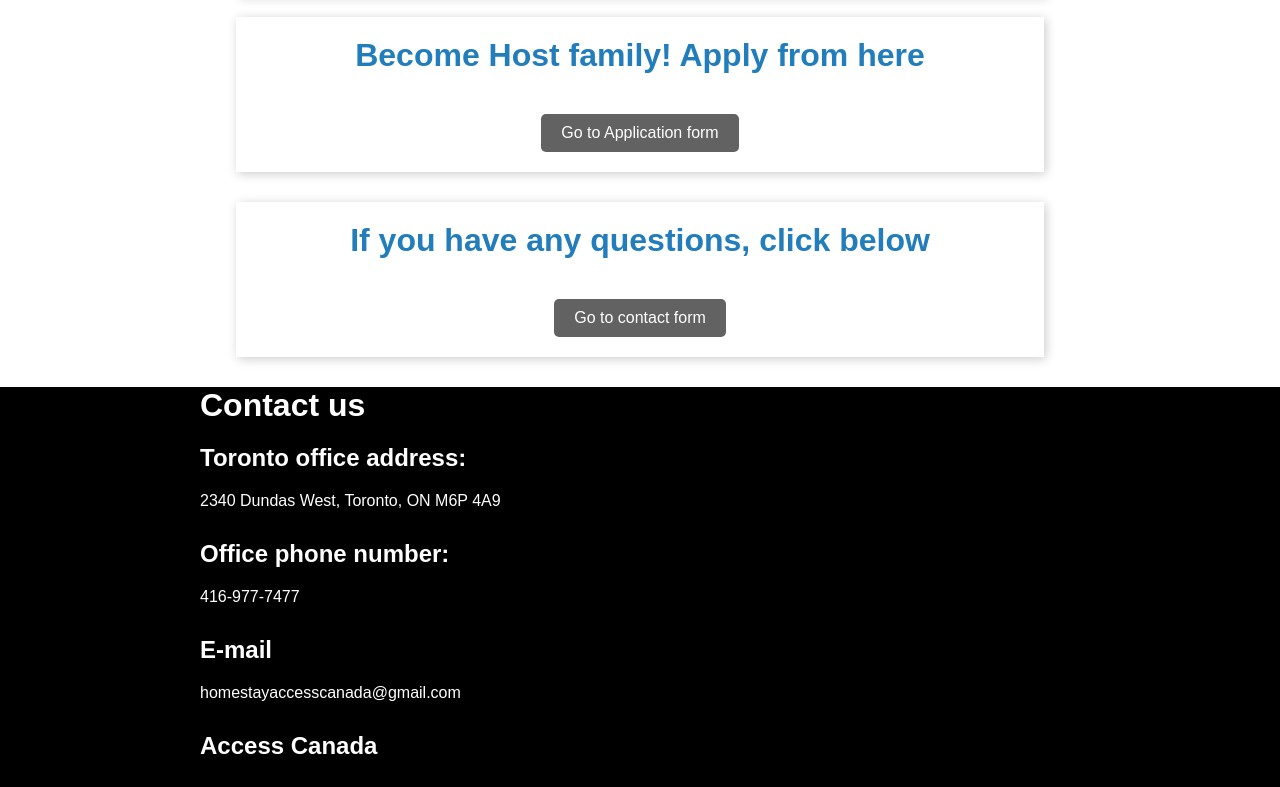
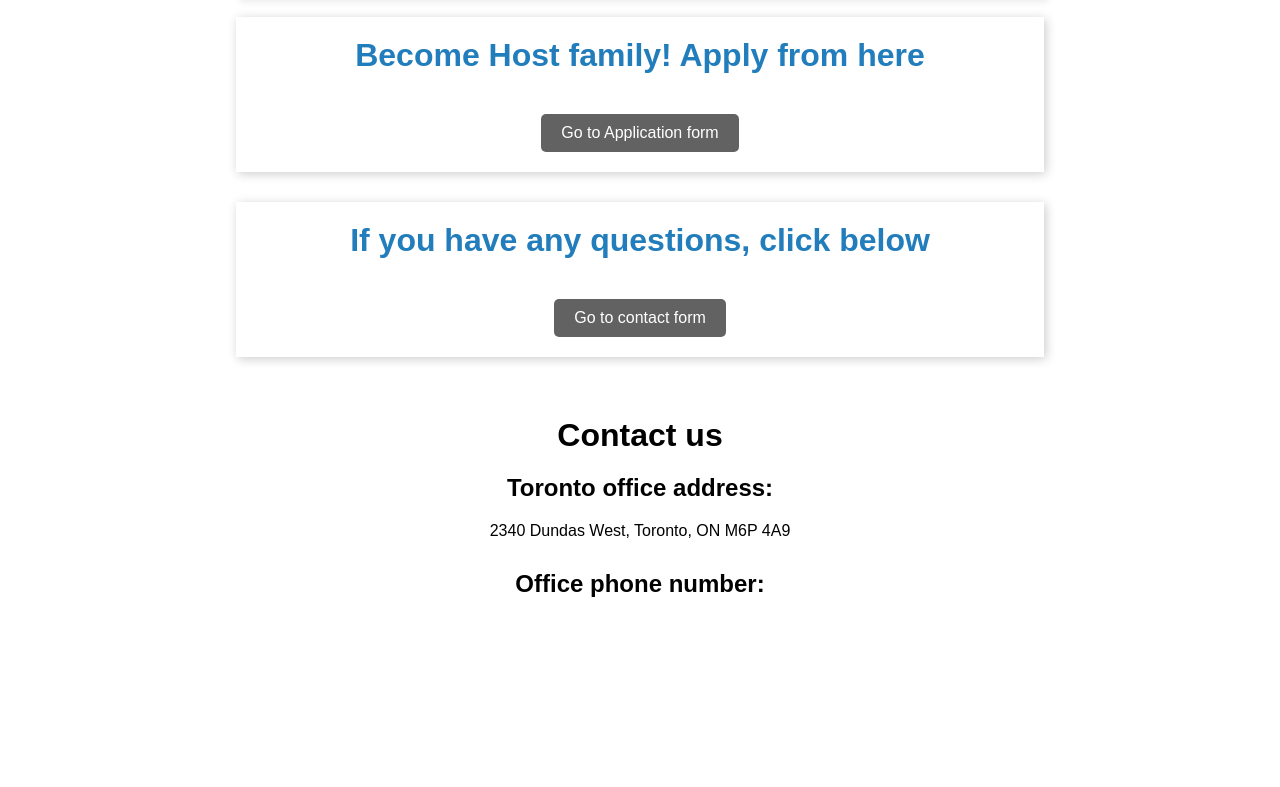
Before and after one commit to yuka2000/apply-host-family, a plain HTML site: page index.html in a window 1280 px wide. Shown: the part 3405-4192 px from the top of the page. After the commit the page ends 4022 px from the top, so only its background shows below. Drawn offline with Linux system fonts and the light colour scheme.

Commit message:
Update index.html

```diff
--- a/index.html
+++ b/index.html
@@ -229,32 +229,32 @@
         background-color: #000000; /* Darker shade of the button color */
     }
 
-    footer{
-      background-color: #000;
-      margin-top: 20px;
-      height: 400px;
-
+    footer {
+      background-color: #ffffff;
+      text-align: center;
+      flex-direction: column;
+      justify-content: center;
+      align-items: center;
+      height: 200px; /* Adjust the height as needed */
     }
 
-    .container-6{
-      margin-top: 20px;
-      margin-left: 70px;
-    }
-
-    .container-6 h1{
-      color: white;
-      margin-bottom: 20px;
+    .container-6 {
       margin-top: 20px;
     }
 
-    footer h2{
-      color: #ffffff;
+    .container-6 h1 {
+      color: rgb(0, 0, 0);
       margin-bottom: 20px;
-
+      margin-top: 60px;
     }
 
-    footer p{
-      color: white;
+    footer h2 {
+      color: #000000;
+      margin-bottom: 40px;
+    }
+
+    footer p {
+      color: rgb(0, 0, 0);
       margin-bottom: 30px;
     }
 
@@ -312,34 +312,34 @@
             text-align: left; /* Align paragraphs to the left for all screens */
         }
 
-
-    footer{
-      background-color: #000;
-
-
-    }
-    .container-6{
-      margin-top: 20px;
-      margin-left: 200px;
+        footer {
+          background-color: #ffffff;
+          text-align: center;
+          flex-direction: column;
+          justify-content: center;
+          align-items: center;
+          height: 200px; /* Adjust the height as needed */
         }
 
-    .container-6 h1{
-      color: white;
-      margin-bottom: 20px;
+        .container-6 {
           margin-top: 20px;
         }
 
-    footer h2{
-      color: #ffffff;
+        .container-6 h1 {
+          color: rgb(0, 0, 0);
           margin-bottom: 20px;
-
+          margin-top: 60px;
         }
 
-    footer p{
-      color: white;
+        footer h2 {
+          color: #000000;
+          margin-bottom: 20px;
+        }
+
+        footer p {
+          color: rgb(0, 0, 0);
           margin-bottom: 30px;
         }
-
     }
 
 </style>
```
Lines whose indentation alone changed are shown as unchanged.
